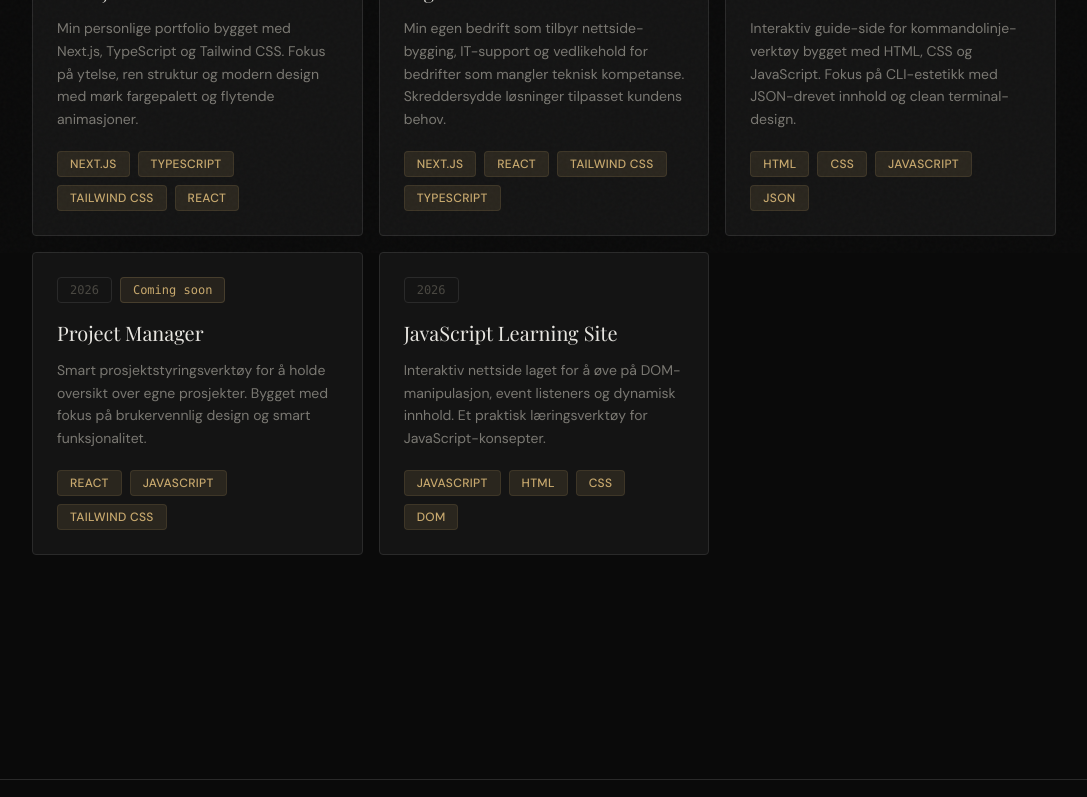
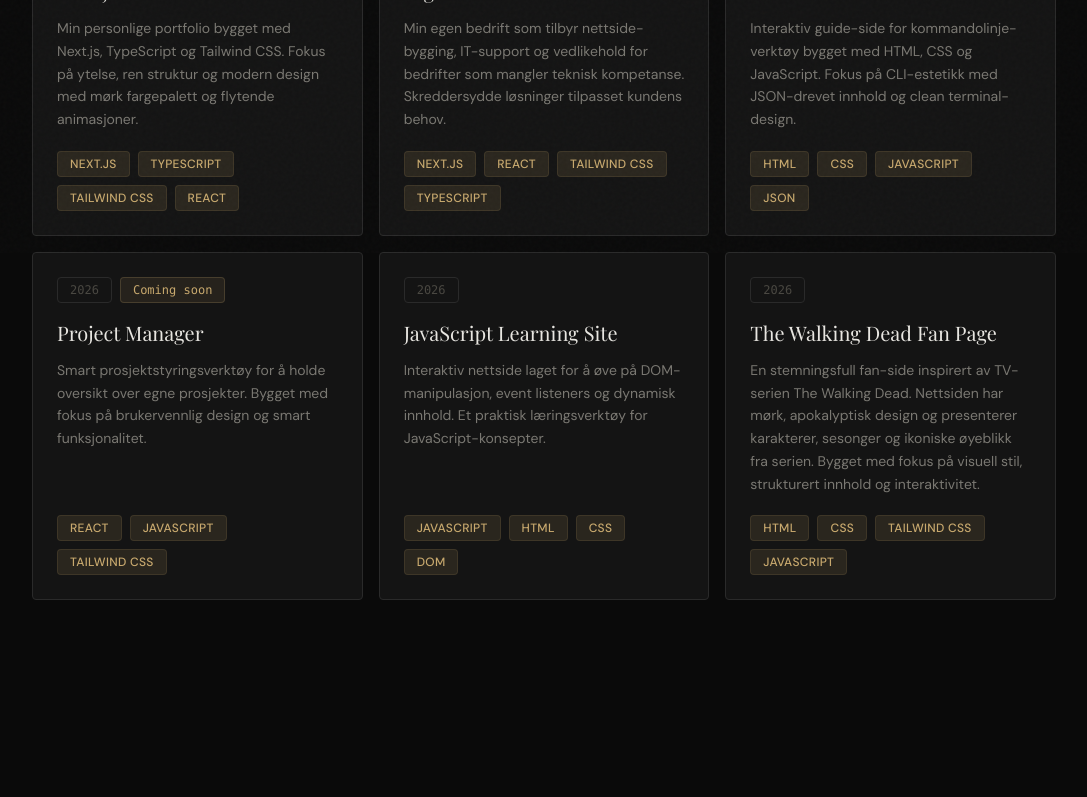
Before and after one commit to OlaHenrik08/nextjs-portfolio-ola, a Next.js app: page /projects in a window 1280 px wide. Shown: the part 547-1344 px from the top of the page, without its empty margins (96-1183 px from the left). Built offline with nearby package versions, Linux system fonts and the light colour scheme.

Commit message:
la til Zombie-pagen som et featured prosjekt på Projects siden

```diff
--- a/app/projects/page.tsx
+++ b/app/projects/page.tsx
@@ -61,6 +61,16 @@ const projects: Project[] = [
     tags: ["JavaScript", "HTML", "CSS", "DOM"],
     githubUrl: "https://github.com/OlaHenrik08/Javascript-Learning",
     liveUrl: "https://javascript-learning-gamma.vercel.app/",
+    year: "2026",
+    status: "live",
+  },
+  {
+    title: "The Walking Dead Fan Page",
+    description:
+      "En stemningsfull fan-side inspirert av TV-serien The Walking Dead. Nettsiden har mørk, apokalyptisk design og presenterer karakterer, sesonger og ikoniske øyeblikk fra serien. Bygget med fokus på visuell stil, strukturert innhold og interaktivitet.",
+    tags: ["HTML", "CSS", "Tailwind CSS", "JavaScript"],
+    githubUrl: "https://github.com/OlaHenrik08/Zombie-page",
+    liveUrl: "https://zombie-page.vercel.app/",
     year: "2026",
     status: "live",
   },
```
